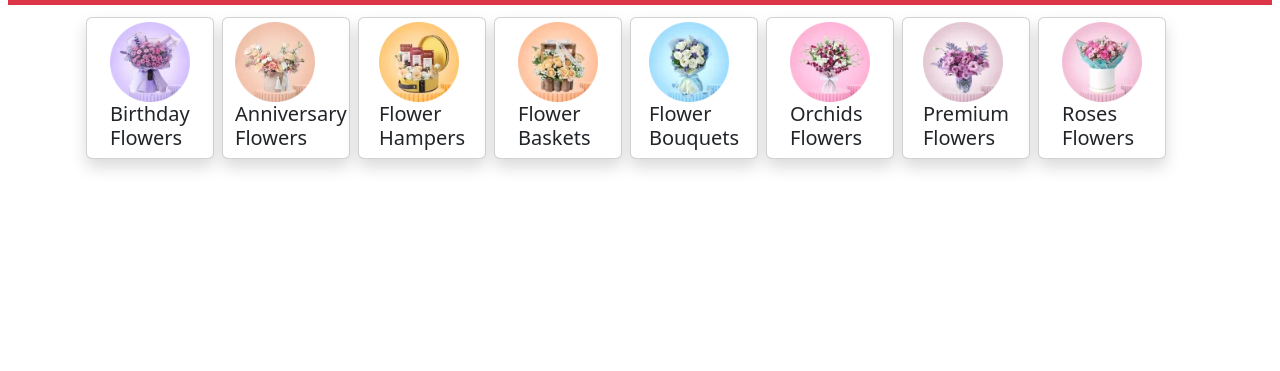
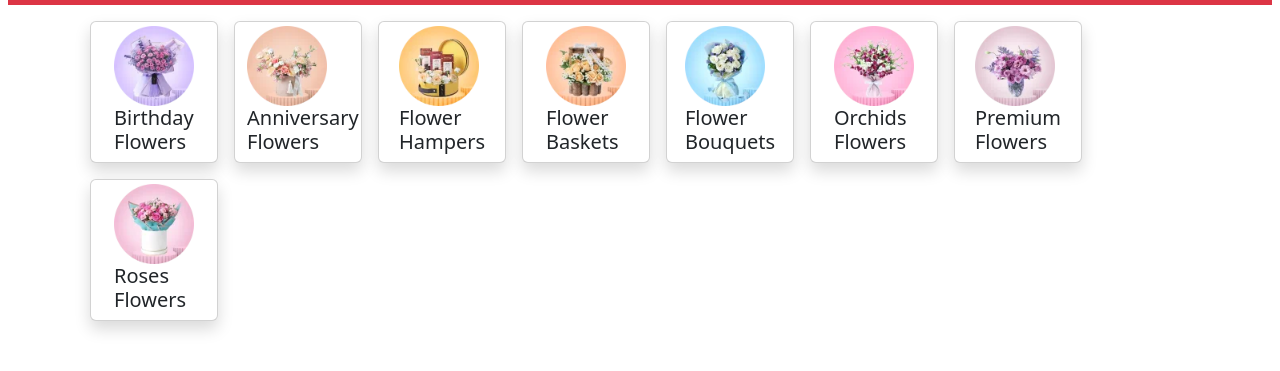
Before and after one commit to sakshi-rah/bootstrap-grid, a plain HTML site: page index.html in a window 1280 px wide. Shown: the part 59-430 px from the top of the page. Drawn offline with nearby package versions, Linux system fonts and the light colour scheme.

Commit message:
adding grid

```diff
--- a/index.html
+++ b/index.html
@@ -42,43 +42,43 @@
 
     <div class="row container-md  ms-auto me-auto">
 
-        <div class="col-auto col-md-3 col-sm-12 m-1 card shadow" style="width: 8rem;">
+        <div class="col-auto col-md-3 col-sm-12 m-2 card shadow" style="width: 8rem;">
             <span class="m-auto d-block mt-1"><img src="./assest/birthday_flowers.webp" alt="" class="flower-img">
                 <h5>Birthday <br> Flowers </h5>
             </span>
         </div>
-        <div class="col-auto col-md-3 col-sm-12 m-1 card shadow" style="width: 8rem;">
+        <div class="col-auto col-md-3 col-sm-12 m-2 card shadow" style="width: 8rem;">
             <span class="m-auto d-block mt-1"><img src="./assest/anniversary_flowers.webp" alt="" class="flower-img">
                 <h5>Anniversary <br> Flowers</h5>
             </span>
         </div>
-        <div class="col-auto col-md-3 col-sm-12 m-1  card shadow" style="width: 8rem;">
+        <div class="col-auto col-md-3 col-sm-12 m-2  card shadow" style="width: 8rem;">
             <span class="m-auto d-block mt-1"><img src="./assest/flower_hampers.webp" alt="" class="flower-img">
                 <h5>Flower <br> Hampers</h5>
             </span>
         </div>
-        <div class="col-auto col-md-3 col-sm-12 m-1  card shadow" style="width: 8rem;">
+        <div class="col-auto col-md-3 col-sm-12 m-2  card shadow" style="width: 8rem;">
             <span class="m-auto d-block mt-1"><img src="./assest/flowers_baskets.webp" alt="" class="flower-img">
                 <h5>Flower <br> Baskets </h5>
             </span>
         </div>
 
-        <div class="col-auto col-md-3 col-sm-12 m-1   card shadow" style="width: 8rem;">
+        <div class="col-auto col-md-3 col-sm-12 m-2   card shadow" style="width: 8rem;">
             <span class="m-auto d-block mt-1"><img src="./assest/flowers_bouquets.webp" alt="" class="flower-img">
                 <h5>Flower <br> Bouquets </h5>
             </span>
         </div>
-        <div class="col-auto col-md-3 col-sm-12 m-1  card shadow" style="width: 8rem;">
+        <div class="col-auto col-md-3 col-sm-12 m-2  card shadow" style="width: 8rem;">
             <span class="m-auto d-block mt-1"><img src="./assest/orchids.webp" alt="" class="flower-img">
                 <h5>Orchids <br> Flowers </h5>
             </span>
         </div>
-        <div class="col-auto col-md-3 col-sm-12 m-1  card shadow" style="width: 8rem;">
+        <div class="col-auto col-md-3 col-sm-12 m-2 card shadow" style="width: 8rem;">
             <span class="m-auto d-block mt-1"><img src="./assest/premium_flowers.webp" alt="" class="flower-img">
                 <h5>Premium <br> Flowers </h5>
             </span>
         </div>
-        <div class="col-auto col-md-3 col-sm-12 m-1 card shadow" style="width: 8rem;">
+        <div class="col-auto col-md-3 col-sm-12 m-2 card shadow" style="width: 8rem;">
             <span class="m-auto d-block mt-1"><img src="./assest/roses.webp" alt="" class="flower-img">
                 <h5>Roses <br> Flowers </h5>
             </span>
```
